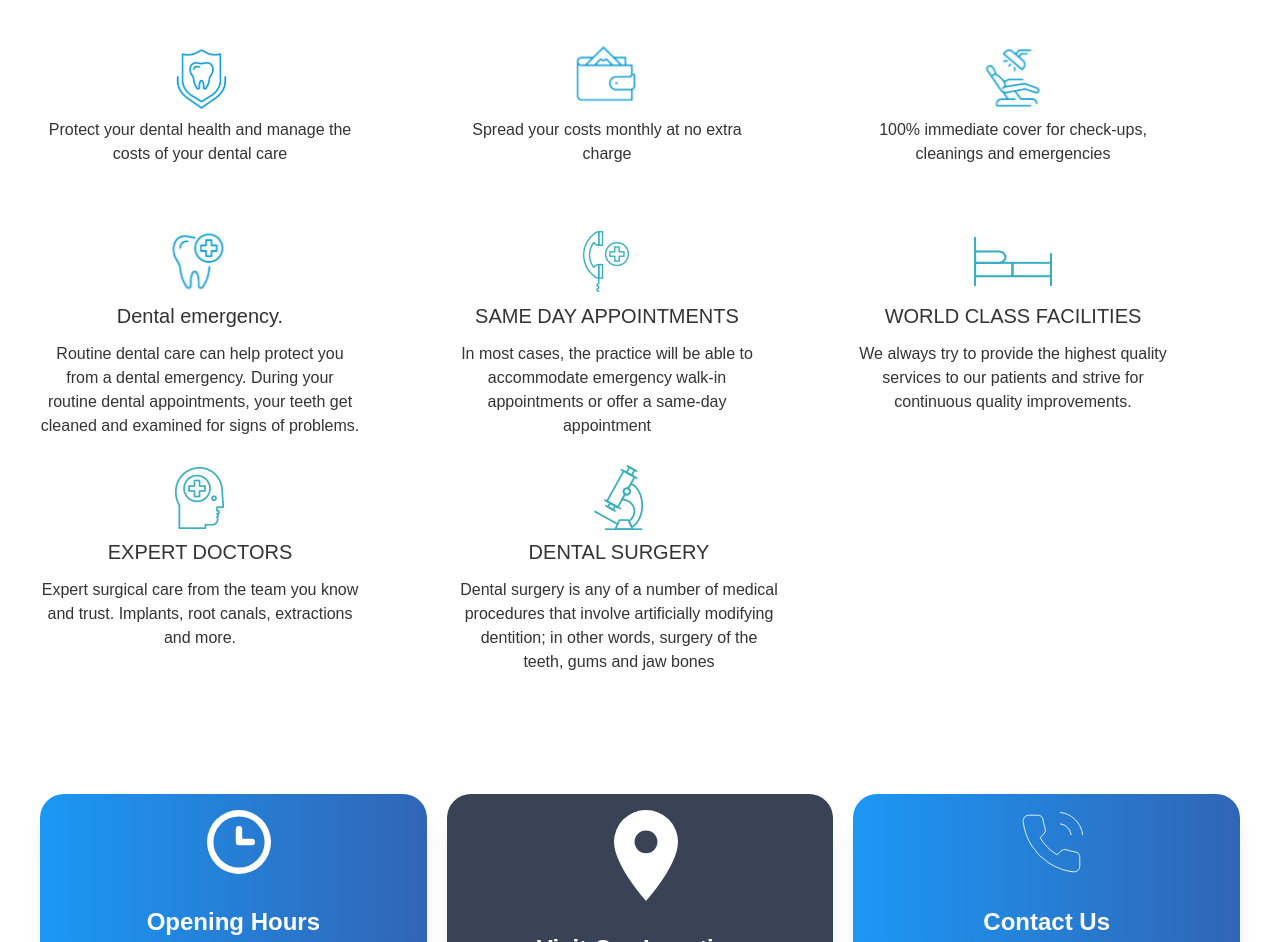
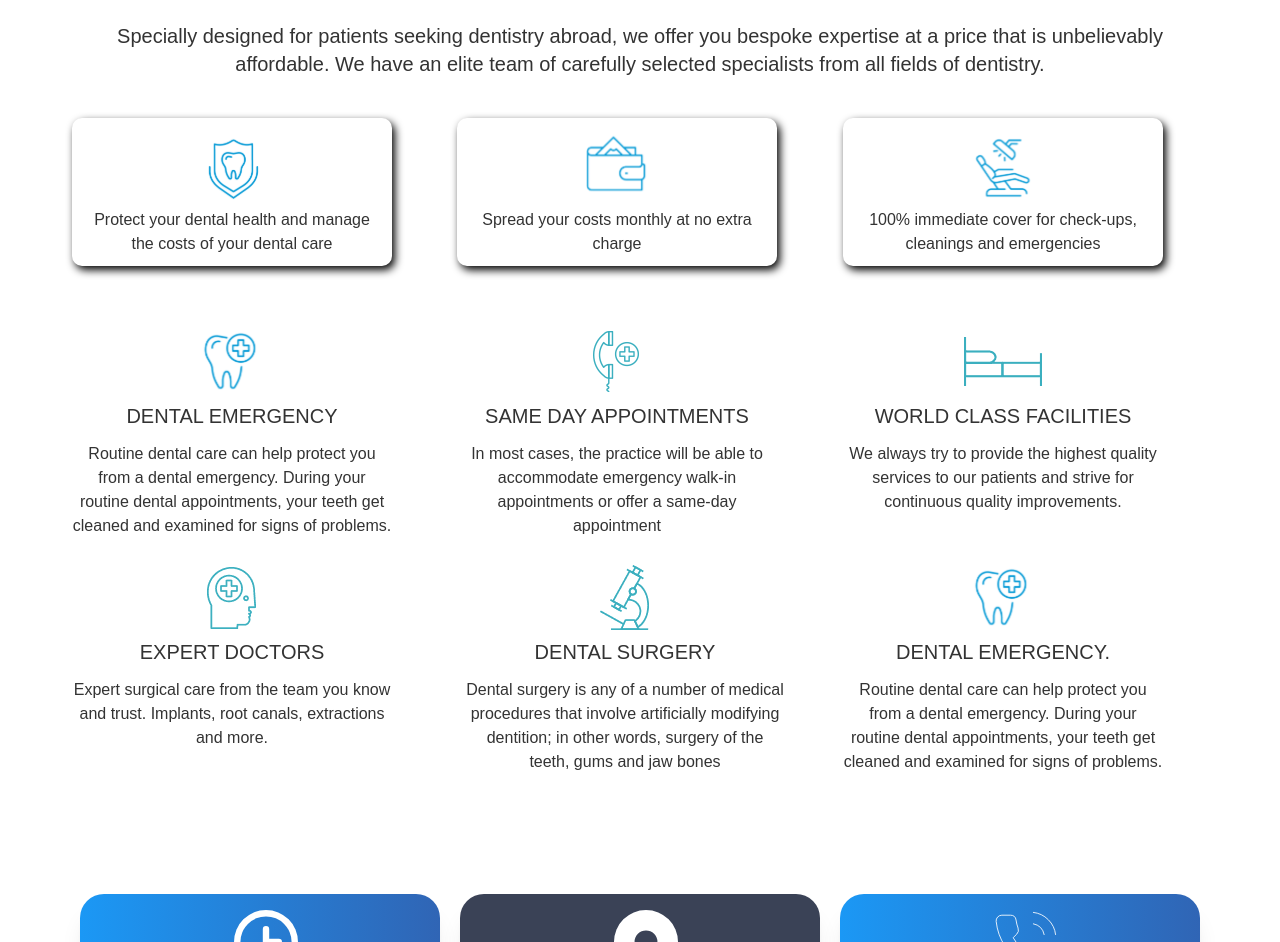
Before and after one commit to rana135/dental, a React (Create React App) app: page / in a window 1280 px wide. Shown: the part 850-1792 px from the top of the page. Built offline with nearby package versions, Linux system fonts and the light colour scheme; no server answers; what tw-elements would draw is missing.

Commit message:
responsive and update part added

```diff
--- a/src/App.css
+++ b/src/App.css
@@ -2,6 +2,13 @@
   -webkit-box-shadow: 3px 4px 8px 0px #000000;
   box-shadow: 3px 4px 8px 0px #000000;
   border-radius: 10px;
+  padding: 10px;
+}
+.first-service-item {
+  -webkit-box-shadow: 3px 4px 8px 0px #000000;
+  box-shadow: 3px 4px 8px 0px #000000;
+  border-radius: 10px;
+  padding: 10px;
 }
 
 .App {
--- a/src/pages/Home/Banner.js
+++ b/src/pages/Home/Banner.js
@@ -7,7 +7,7 @@ const Banner = () => {
     return (
         <div>
             <div>
-                <div className="hero-content flex-col lg:flex-row-reverse mt-20">
+                <div className="hero-content flex-col lg:flex-row-reverse mt-28">
                     <img data-aos="fade-left" data-aos-duration="3000" src={dentist1} alt='' className=" rounded-lg shadow-2xl lg:h-80 lg:w-full sm:h-32" />
                     <div data-aos="fade-right" data-aos-duration="3000">
                         <h1 className="text-4xl font-bold">
--- a/src/pages/Home/Banner1/Banner1.css
+++ b/src/pages/Home/Banner1/Banner1.css
@@ -3,7 +3,7 @@
     padding: 12rem 5rem;
     background-color: black;
     background-attachment: fixed;
-    padding-right: 17rem;
+    padding-right: 30rem;
 }
 
 @media only screen and (max-width: 600px) {
--- a/src/pages/Home/DentalOffice.js
+++ b/src/pages/Home/DentalOffice.js
@@ -5,7 +5,9 @@ import office from '../../assets/images/office.jpg'
 const DentalOffice = () => {
     return (
         <div>
-            <div class="hero min-h-screen ">
+            <div class="hero mt-28" data-aos="flip-right"
+                data-aos-easing="ease-out-cubic"
+                data-aos-duration="2000">
                 <div class="hero-content flex-col lg:flex-row-reverse">
                     <div className='ml-6'>
                         <h1 class="text-3xl font-bold">BRAND NEW FULLY DIGITAL DENTAL OFFICE</h1>
--- a/src/pages/Home/Home.js
+++ b/src/pages/Home/Home.js
@@ -7,6 +7,7 @@ import Info from './Info';
 import MakeAppointment from './MakeAppointment';
 import Services from './Services';
 import Statement from './Statement';
+import SubscribeCard from './SubscribeCard';
 import Testimonials from './Testimonials';
 import WhyChooseUs from './WhyChooseUs';
 
@@ -15,16 +16,17 @@ const home = () => {
     return (
         <div>
             <Banner1></Banner1>
-            <div className='lg:mx-10'>
+            <div className='lg:mx-12'>
                 <WhyChooseUs></WhyChooseUs>
                 <Info></Info>
                 <Services></Services>
                 <Banner></Banner>
+                <Statement></Statement>
                 <DentalOffice></DentalOffice>
-                <Statement></Statement>
                 <MakeAppointment></MakeAppointment>
+                {/* <ContactUs></ContactUs> */}
                 <Testimonials></Testimonials>
-                <ContactUs></ContactUs>
+                <SubscribeCard></SubscribeCard>
             </div>
         </div>
     );
--- a/src/pages/Home/Info.js
+++ b/src/pages/Home/Info.js
@@ -6,7 +6,9 @@ import phone from '../../assets/icons/phone.svg'
 
 const Info = () => {
     return (
-        <div className='grid lg:grid-cols-3 gap-5 mt-6' data-aos="flip-up" data-aos-duration="3000">
+        <div className='grid lg:grid-cols-3 gap-5 mt-6 ml-8 mr-8' data-aos="fade-down"
+            data-aos-easing="linear"
+            data-aos-duration="3000">
             <InfoCard cardTitle='Opening Hours' cardBOdy='Saturday TO Friday 8.00AM - 7.00PM' bgClass='bg-gradient-to-r from-secondary to-primary' img={clock}></InfoCard>
 
             <InfoCard cardTitle='Visit Our Location' cardBOdy='USA, California 20, First Avenue, California' bgClass='bg-accent' img={marker}></InfoCard>
--- a/src/pages/Home/MakeAppointment.js
+++ b/src/pages/Home/MakeAppointment.js
@@ -9,7 +9,7 @@ const MakeAppointment = () => {
             data-aos-easing="ease-out-cubic"
             data-aos-duration="2000"
             style={{ background: `url(${appointment})` }}
-            className='lg:flex justify-center items-center rounded-lg'>
+            className='lg:flex justify-center items-center rounded-lg mt-28'>
             <div className='flex-1 ml-6'>
                 <img className='lg:mt-[-100px]' src={doctor} alt="" />
             </div>
--- a/src/pages/Home/Statement.js
+++ b/src/pages/Home/Statement.js
@@ -4,7 +4,7 @@ import FocusButton from '../Shared/FocusButton';
 
 const Statement = () => {
     return (
-        <div className="hero min-h-screen" data-aos="flip-down" data-aos-duration="3000">
+        <div className="hero mt-28" data-aos="flip-down" data-aos-duration="3000">
             <div className="hero-content flex-col lg:flex-row gap-12">
                 <img src={statement} alt='' className="w-96 rounded-lg shadow-2xl" />
                 <div>
--- /dev/null
+++ b/src/pages/Home/SubscribeCard.js
@@ -0,0 +1,42 @@
+import React from "react";
+import bg from "../../assets/images/update.webp";
+
+const SubscribeCard = () => {
+    return (
+        <div className="mt-24" data-aos="zoom-out" data-aos-duration="3000">
+            <div
+                className="w-full py-52 bg-gray-500 font-montserrat bg-no-repeat"
+                style={{
+                    background: `url(${bg})`,
+                    backgroundPosition: "center center",
+                    backgroundRepeat: "no-repeat",
+                    backgroundSize: "cover",
+                }}
+            >
+                <div className="flex flex-col flex-wrap content-center lg:ml-16">
+                    <div className=" m-0  p-0  text-3xl  text-white  antialiased  text-center">
+                        Get Our Updates
+                    </div>
+                    <div className="text-xl text-white antialiased text-center">
+                        Find out about events and other news.
+                    </div>
+                    <div className="mt-3 flex flex-row flex-wrap">
+                        <input
+                            type="text"
+                            className=" text-gray-600 w-2/3 p-2 pl-5 outline-none rounded-l-lg"
+                            placeholder="rana@exmaple.com"
+                        />
+                        <button
+                            className=" p-2 w-1/3  bg-indigo-400  rounded-r-lg  text-white hover: hover:bg-indigo-300"
+                            type="button"
+                        >
+                            Subscribe
+                        </button>
+                    </div>
+                </div>
+            </div>
+        </div>
+    );
+};
+
+export default SubscribeCard;
--- a/src/pages/Home/WhyChooseUs.js
+++ b/src/pages/Home/WhyChooseUs.js
@@ -11,21 +11,21 @@ import icon4 from '../../assets/choose us/icon-4.png'
 
 const WhyChooseUs = () => {
     return (
-        <div>
+        <div className='mt-14 ml-6 lg:mr-6'>
             <h1 className='text-center text-primary text-4xl mb-4'>Welcome to The Denta Care </h1>
             <p className='lg:text-xl text-center mb-10'>Specially designed for patients seeking dentistry abroad, we offer you bespoke expertise at a price that is unbelievably affordable. We have an elite team of carefully selected specialists from all fields of dentistry.</p>
             <div className='grid grid-cols-1 lg:grid-cols-3 gap-5'>
-                <div className='w-80 mr-5 service-item' data-aos="flip-up" data-aos-duration="3000">
+                <div className='w-80 mr-5 first-service-item' data-aos="flip-up" data-aos-duration="3000">
                     <img className='mx-auto h-20' src={toothShield} alt="" />
                     <p className='text-center'>Protect your dental health and manage the costs of your dental care</p>
                 </div>
 
-                <div className='w-80 mr-2 service-item' data-aos="flip-up" data-aos-duration="3000">
+                <div className='w-80 mr-2 first-service-item' data-aos="flip-up" data-aos-duration="3000">
                     <img className='mx-auto h-20' src={wallet} alt="" />
                     <p className='text-center'>Spread your costs monthly at no extra charge</p>
                 </div>
 
-                <div className='w-80 mr-2 service-item' data-aos="flip-up" data-aos-duration="3000">
+                <div className='w-80 mr-2 first-service-item' data-aos="flip-up" data-aos-duration="3000">
                     <img className='mx-auto h-20' src={dentistChair} alt="" />
                     <p className='text-center'>100% immediate cover for check-ups, cleanings and emergencies</p>
                 </div>
@@ -33,7 +33,7 @@ const WhyChooseUs = () => {
             <div className='mt-14 grid grid-cols-1 lg:grid-cols-3 gap-5'>
                 <div className='w-80 mr-2 service-item' data-aos="flip-up" data-aos-duration="3000">
                     <img className='mx-auto h-20' src={toothCare} alt="" />
-                    <p className='text-center mb-3 text-xl'>Dental emergency.</p>
+                    <p className='text-center mb-3 text-xl'>DENTAL EMERGENCY</p>
                     <p className='text-center'>Routine dental care can help protect you from a dental emergency. During your routine dental appointments, your teeth get cleaned and examined for signs of problems. </p>
                 </div>
                 <div className='w-80 mr-5 service-item' data-aos="flip-up" data-aos-duration="3000">
@@ -51,10 +51,15 @@ const WhyChooseUs = () => {
                     <p className='text-center mb-3 text-xl'>EXPERT DOCTORS</p>
                     <p className='text-center'>Expert surgical care from the team you know and trust. Implants, root canals, extractions and more.</p>
                 </div>
-                <div className='w-80 ml-3 service-item' data-aos="flip-up" data-aos-duration="3000">
+                <div className='w-80 ml-2 service-item' data-aos="flip-up" data-aos-duration="3000">
                     <img className='mx-auto h-20' src={icon4} alt="" />
                     <p className='text-center mb-3 text-xl'>DENTAL SURGERY</p>
                     <p className='text-center'>Dental surgery is any of a number of medical procedures that involve artificially modifying dentition; in other words, surgery of the teeth, gums and jaw bones</p>
+                </div>
+                <div className='w-80 mr-2 service-item' data-aos="flip-up" data-aos-duration="3000">
+                    <img className='mx-auto h-20' src={toothCare} alt="" />
+                    <p className='text-center mb-3 text-xl'>DENTAL EMERGENCY.</p>
+                    <p className='text-center'>Routine dental care can help protect you from a dental emergency. During your routine dental appointments, your teeth get cleaned and examined for signs of problems. </p>
                 </div>
             </div>
         </div>
```
Also changed, not shown: src/assets/images/update.webp (added).
